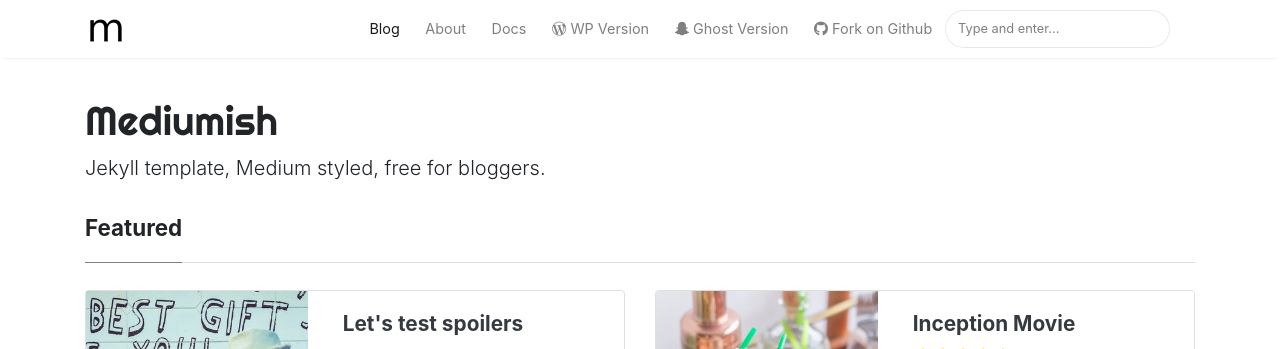
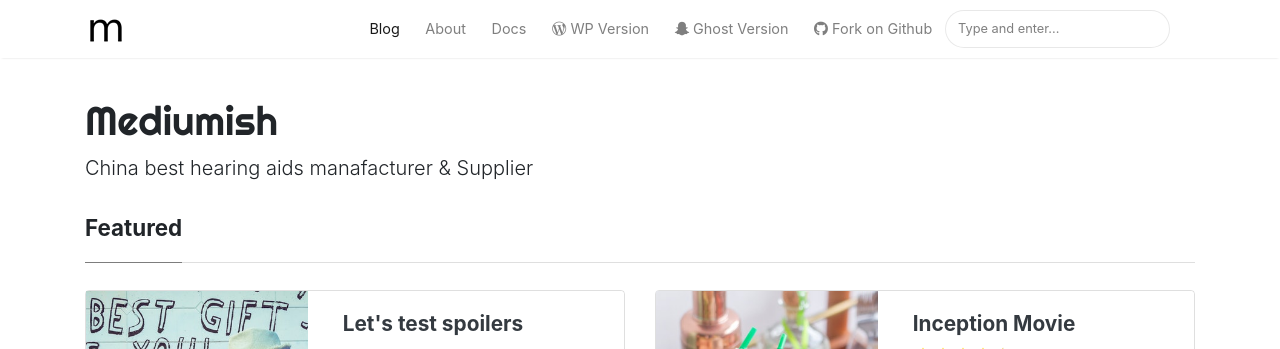
Before and after one commit to audisound/hearing-aids.com.cn, a Jekyll site: the page built from index.html, in a window 1280 px wide and 900 px high. Shown: the top 349 px of the window. Built offline with Jekyll 4.4.1, drawn with Linux system fonts in a browser that asks for light colours; nearby versions of some CDN libraries; the list of posts is cut into pages by our own code.

Commit message:
init project

```diff
--- a/_config.yml
+++ b/_config.yml
@@ -1,7 +1,7 @@
 # Site
 name: "Mediumish"
 title: "Mediumish"
-description: "Jekyll template, Medium styled, free for bloggers."
+description: "China best hearing aids manafacturer & Supplier"
 logo: 'assets/images/logo.png'
 favicon: 'assets/images/logo.png'
 baseurl: /
```
